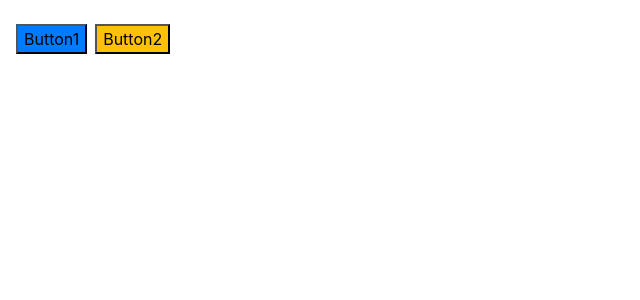
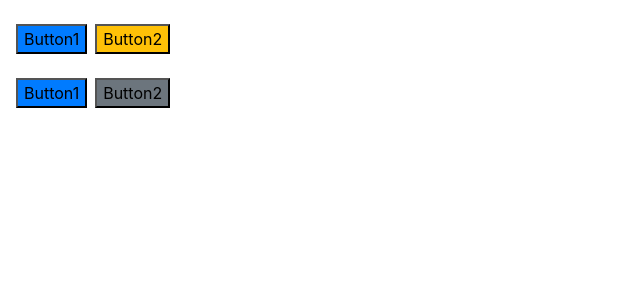
Before and after one commit to Prahasithk93/Angular-Practice, an Angular app in the folder check/: page / in a window 1280 px wide. Shown: the top 300 px of the page, without its empty margins (0-640 px from the left). Built offline with nearby package versions, Linux system fonts and the light colour scheme.

Commit message:
buttons task 2

```diff
--- a/check/src/app/angular/angular.component.html
+++ b/check/src/app/angular/angular.component.html
@@ -1,3 +1,4 @@
 <div class="p-3">
-<button class="mr-2 {{btn1}}" (click)="eventBtn1()">Button1</button> <button class="{{btn2}}" (click)="eventBtn2()">Button2</button>
+<button class="mr-2 {{btn1}}" (click)="eventBtn1()">Button1</button> <button class="{{btn2}}" (click)="eventBtn2()">Button2</button><br><br>
+<button class="mr-2 {{btnColors.btnP}}" (click)="eventBtn1()">Button1</button> <button class="{{btnColors.btnS}}" (click)="eventBtn2()">Button2</button>
 </div>
--- a/check/src/app/angular/angular.component.ts
+++ b/check/src/app/angular/angular.component.ts
@@ -9,7 +9,7 @@ export class AngularComponent implements OnInit {
   public name="prahasith";
   @Input() btn1: any;
   @Input() btn2: any;
-
+  @Input() btnColors: any;
   @Output() public childEvent=new EventEmitter();
   constructor() { }
 
--- a/check/src/app/app.component.html
+++ b/check/src/app/app.component.html
@@ -1,4 +1,4 @@
 <h1>{{message}}</h1>
-<app-angular [btn1]="btn1" [btn2]="btn2" (childEvent)="display($event)" ></app-angular>
+<app-angular [btnColors]="btnColors" [btn1]="btn1" [btn2]="btn2" (childEvent)="display($event)" ></app-angular>
 <!-- <app-test1></app-test1> -->
 <!-- <app-angular></app-angular> -->
--- a/check/src/app/app.component.ts
+++ b/check/src/app/app.component.ts
@@ -13,6 +13,10 @@ export class AppComponent {
   public message="";
   public btn1="bg-primary";
   public btn2="bg-warning";
+  public btnColors={
+    btnP:"bg-primary",
+    btnS:"bg-secondary"
+  }
 
   constructor() { }
 
```
